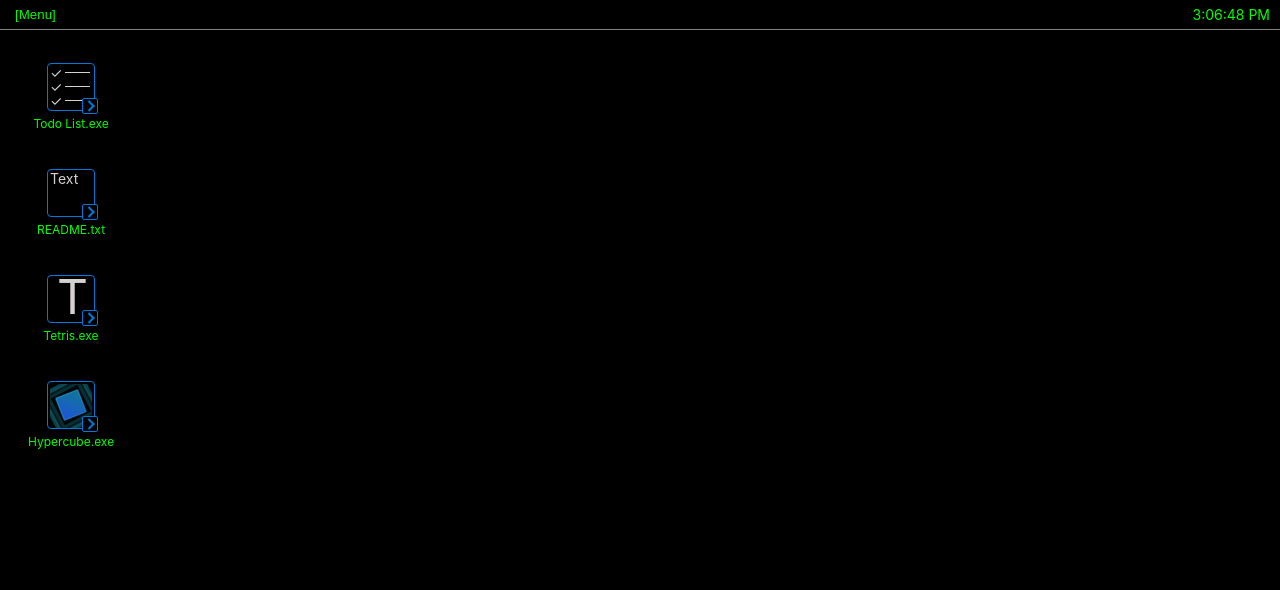
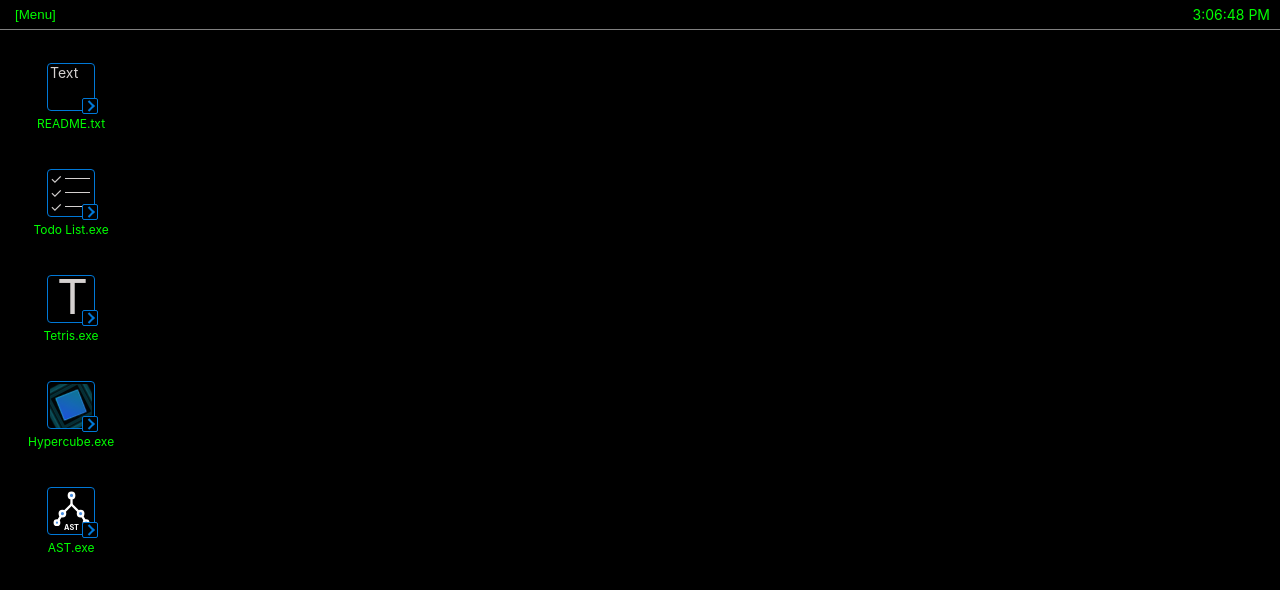
Before and after one commit to a-sorokin/waste-of-time, a React (Vite) app: page / in a window 1280 px wide. Shown: the top 590 px of the page. Built offline with nearby package versions, Linux system fonts and the light colour scheme.

Commit message:
add ast app files

```diff
--- /dev/null
+++ b/src/apps/ast/components/Ast/Ast.tsx
@@ -0,0 +1,3 @@
+export const Ast = () => {
+  return <div>Ast</div>;
+};
--- /dev/null
+++ b/src/apps/ast/components/AstExe/AstExe.module.scss
@@ -0,0 +1,4 @@
+.ast {
+  transform: translate(-1px, -5px);
+  scale: 1.3;
+}
--- /dev/null
+++ b/src/apps/ast/components/AstExe/AstExe.tsx
@@ -0,0 +1,38 @@
+import styles from './AstExe.module.scss';
+import { ExeTemplate } from '@/features/os';
+import { APPS } from '@/features/os/constants';
+
+export const AstExe = () => {
+  return (
+    <ExeTemplate appName={APPS.AST}>
+      <svg xmlns="http://www.w3.org/2000/svg" viewBox="0 0 60 60" className={styles.ast}>
+        <defs>
+          <linearGradient id="backgroundGradient" x1="0%" y1="0%" x2="0%" y2="100%">
+            <stop offset="0%" stopColor="#2c3e50" />
+            <stop offset="100%" stopColor="#1a252f" />
+          </linearGradient>
+        </defs>
+
+        <g stroke="#ffffff" strokeWidth="2.5" fill="none" strokeLinecap="round">
+          <line x1="32" y1="20" x2="32" y2="30" />
+
+          <line x1="32" y1="30" x2="22" y2="40" />
+          <line x1="22" y1="40" x2="16" y2="50" />
+
+          <line x1="32" y1="30" x2="42" y2="40" />
+          <line x1="42" y1="40" x2="48" y2="50" />
+
+          <circle cx="32" cy="20" r="3" fill="#4a90e2" />
+          <circle cx="22" cy="40" r="3" fill="#4a90e2" />
+          <circle cx="42" cy="40" r="3" fill="#4a90e2" />
+          <circle cx="16" cy="50" r="2.5" fill="#4a90e2" />
+          <circle cx="48" cy="50" r="2.5" fill="#4a90e2" />
+        </g>
+
+        <text x="32" y="58" textAnchor="middle" fill="white" fontWeight="bold" fontSize="8">
+          AST
+        </text>
+      </svg>
+    </ExeTemplate>
+  );
+};
--- a/src/apps/ast/index.ts
+++ b/src/apps/ast/index.ts
@@ -0,0 +1,2 @@
+export * from './components/AstExe/AstExe';
+export * from './components/Ast/Ast';
--- a/src/features/os/components/Desktop/Desktop.tsx
+++ b/src/features/os/components/Desktop/Desktop.tsx
@@ -1,4 +1,5 @@
 import styles from './Desktop.module.scss';
+import { Ast, AstExe } from '@/apps/ast';
 import { HyperCubeExe, Hypercube } from '@/apps/hypercube';
 import { Readme, ReadmeExe } from '@/apps/readme';
 import { Tetris, TetrisExe } from '@/apps/tetris';
@@ -10,10 +11,11 @@ import { DEV_MODE } from '@e/constants';
 const Executables = () => {
   return (
     <div className={styles.exe}>
+      <ReadmeExe />
       <WasteOfTimeExe />
-      <ReadmeExe />
       <TetrisExe />
       <HyperCubeExe />
+      <AstExe />
     </div>
   );
 };
@@ -39,6 +41,10 @@ export const Desktop = () => {
         <AppContainer appName={APPS.hypercube} launchSpeed={20}>
           <Hypercube />
         </AppContainer>
+
+        <AppContainer appName={APPS.AST} launchSpeed={20}>
+          <Ast />
+        </AppContainer>
       </div>
     </div>
   );
--- a/src/features/os/constants.ts
+++ b/src/features/os/constants.ts
@@ -3,4 +3,5 @@ export enum APPS {
   readme = 'README.txt',
   tetris = 'Tetris.exe',
   hypercube = 'Hypercube.exe',
+  AST = 'AST.exe',
 }
```
